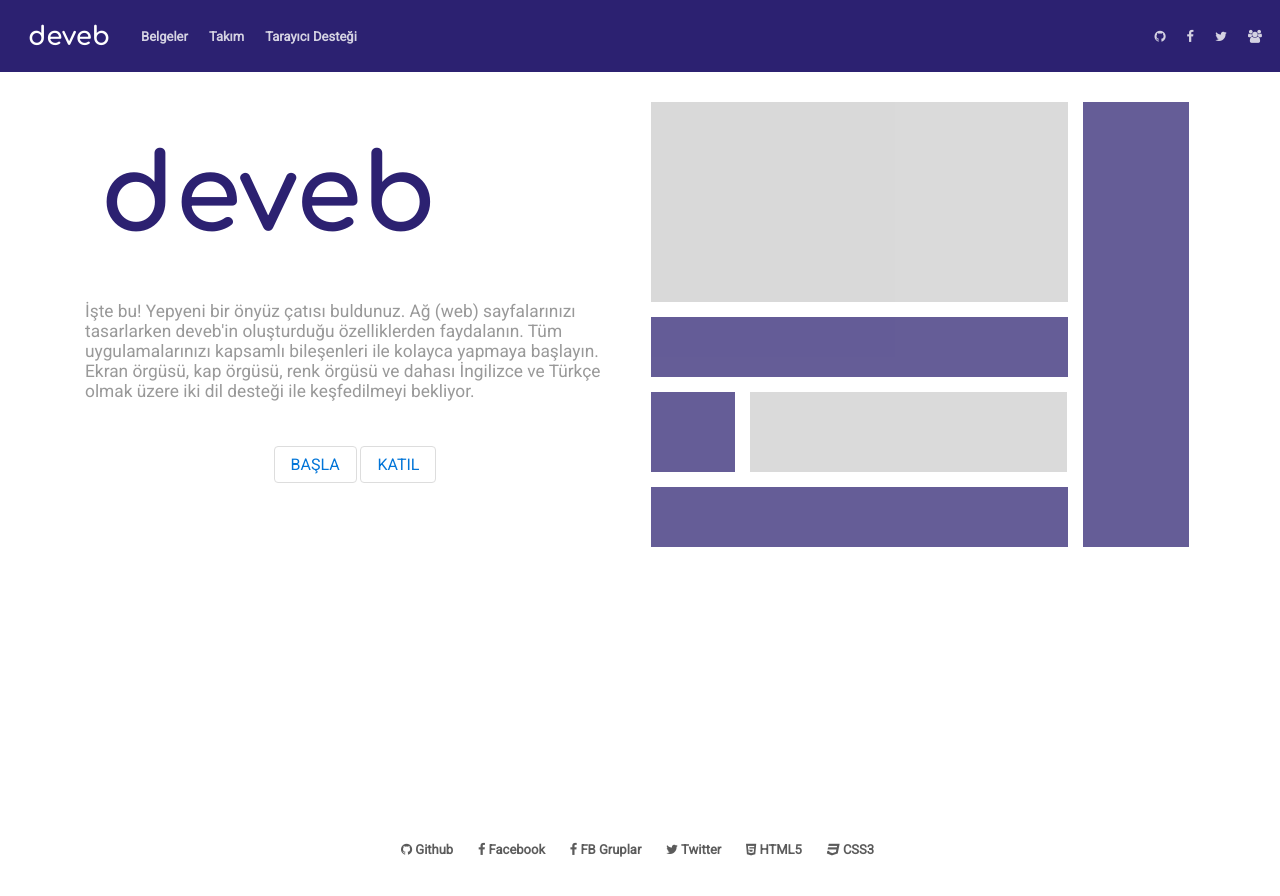
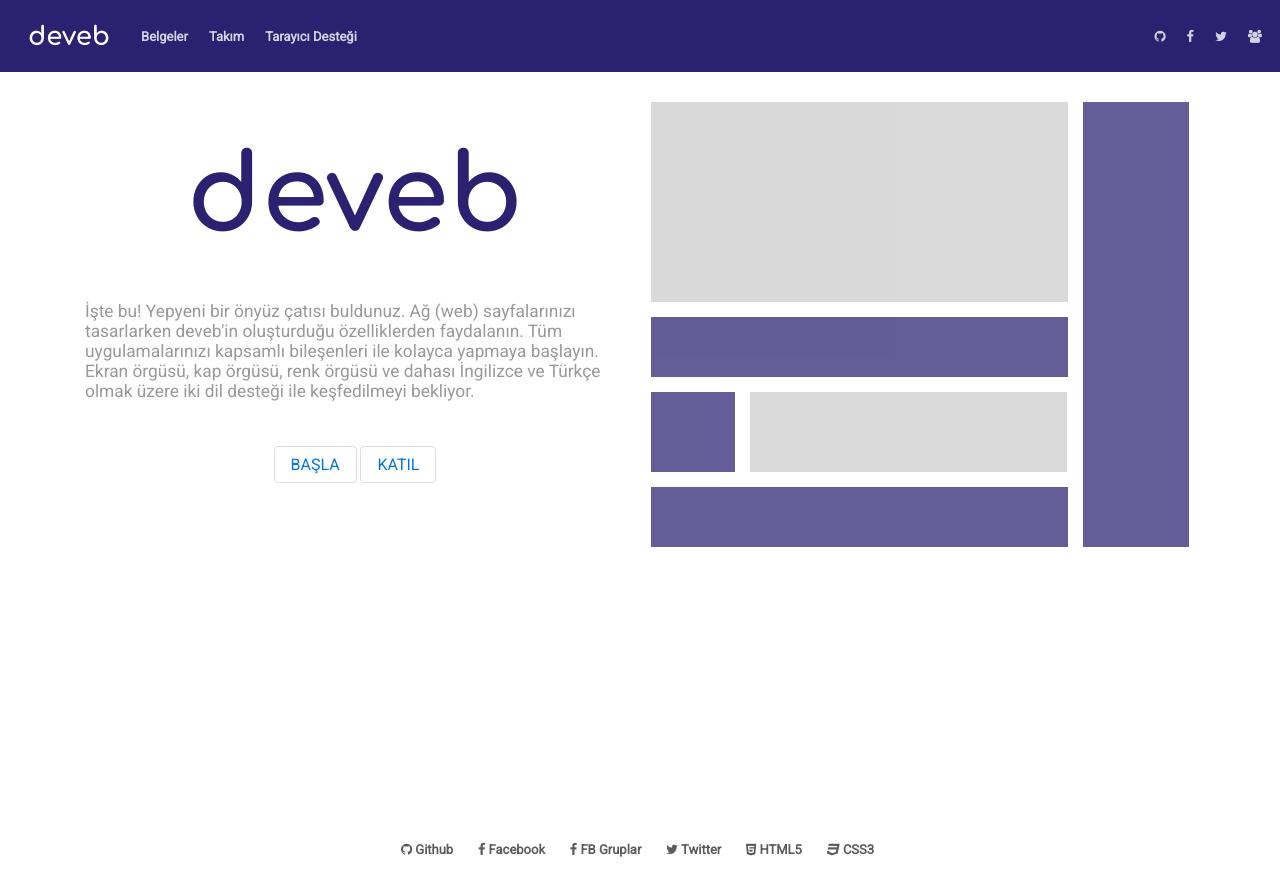
Before and after one commit to data-deveb/data-deveb.github.io, a Jekyll site: the page built from index.html, in a window 1280 px wide. Shown: the top 896 px of the page. Built offline with Jekyll 4.4.1, drawn with Linux system fonts in a browser that asks for light colours.

Commit message:
Güncelleme

```diff
--- a/index.html
+++ b/index.html
@@ -5,7 +5,7 @@ title: deveb
 <div data-gnl="8 8p göbekte" data-ort="8p" class="beri-üst-2">
   <div data-gnl="8 uzun-ol göbekte" data-ort="4">
     <div data-gnl="1 1p">
-      <h1 class="metin-deveb beri-2" style="font-size:80pt; font-family: 'Comfortaa', cursive; color:#2c2171 !important; display:flex;">deveb</h1>
+      <h1 class="metin-deveb beri-2" style="font-size:80pt; justify-content:center; font-family: 'Comfortaa', cursive; color:#2c2171 !important; display:flex;">deveb</h1>
       <p class="metin-gri-3 beri-1" style="font-size:13pt;">
         İşte bu! Yepyeni bir önyüz çatısı buldunuz. Ağ (web) sayfalarınızı tasarlarken deveb'in oluşturduğu özelliklerden faydalanın. Tüm uygulamalarınızı kapsamlı bileşenleri ile kolayca yapmaya başlayın.
         Ekran örgüsü, kap örgüsü, renk örgüsü ve dahası İngilizce ve Türkçe olmak üzere iki dil desteği ile keşfedilmeyi bekliyor.
```
